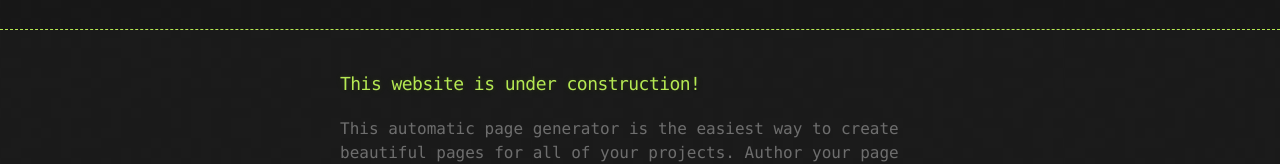
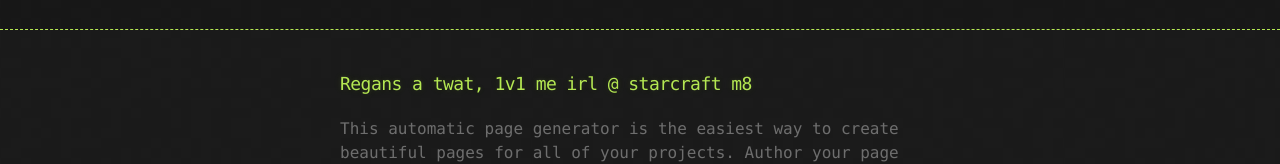
Before and after one commit to TheEliteGameList/TheEliteGameList.github.io, a plain HTML site: page index.html in a window 1280 px wide. Shown: the part 163-327 px from the top of the page. Drawn offline with Linux system fonts and the light colour scheme.

Commit message:
tempchangelol

```diff
--- a/index.html
+++ b/index.html
@@ -27,7 +27,7 @@
     <div class="container">
       <section id="main_content">
         <h3>
-		<a id="welcome-to-github-pages" class="anchor" href="#welcome-to-github-pages" aria-hidden="true"><span aria-hidden="true" class="octicon octicon-link"></span></a>This website is under construction!</h3>
+		<a id="welcome-to-github-pages" class="anchor" href="#welcome-to-github-pages" aria-hidden="true"><span aria-hidden="true" class="octicon octicon-link"></span></a>Regans a twat, 1v1 me irl @ starcraft m8</h3>
 		<div class="grayout">
 			<p>This automatic page generator is the easiest way to create beautiful pages for all of your projects. Author your page content here <a href="https://guides.github.com/features/mastering-markdown/">using GitHub Flavored Markdown</a>, select a template crafted by a designer, and publish. After your page is generated, you can check out the new <code>gh-pages</code> branch locally. If you’re using GitHub Desktop, simply sync your repository and you’ll see the new branch.</p>
 
```
Also changed, not shown: 1 other file.
